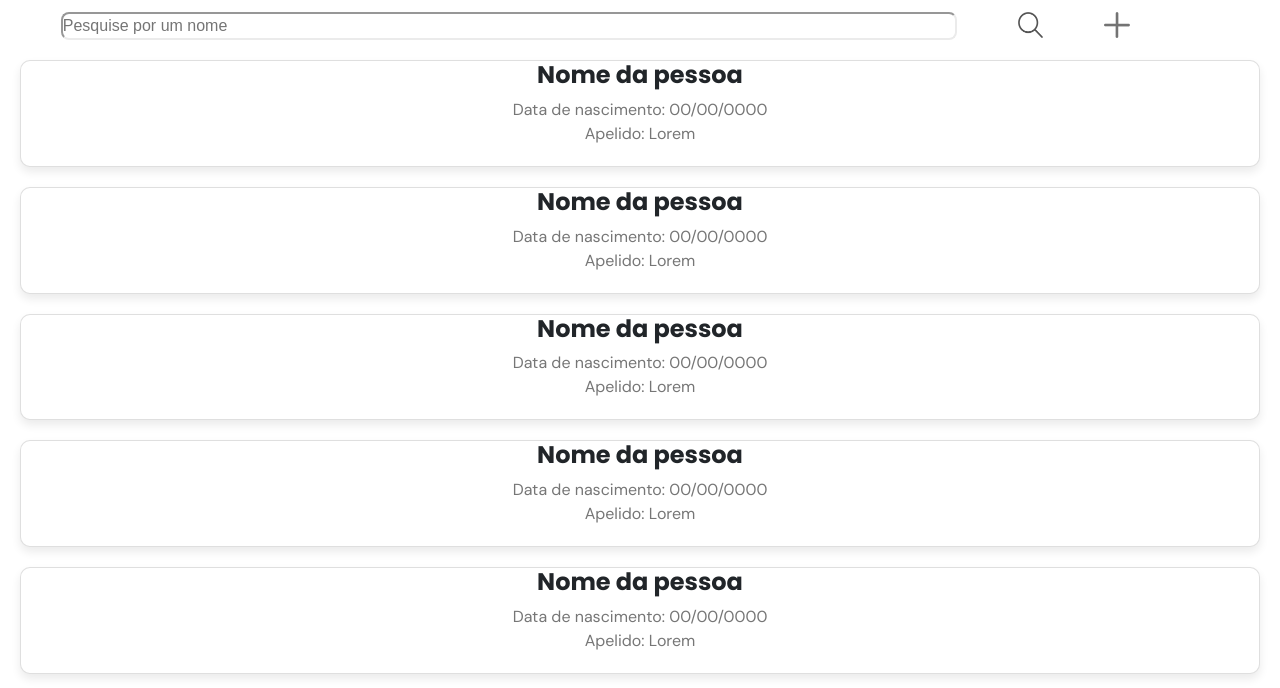
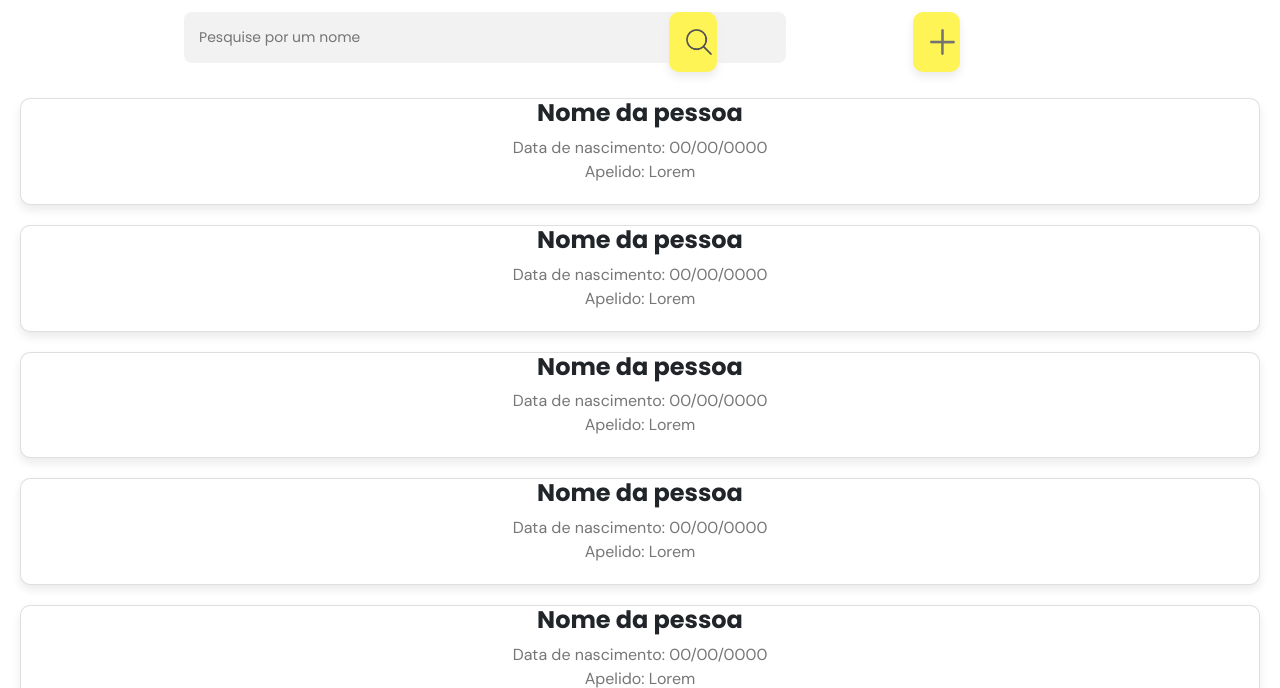
Before and after one commit to gaebizinha/Projeto2, a plain HTML site: page Index/PrivLocalFichas.html in a window 1280 px wide. Shown: the part 196-884 px from the top of the page. Drawn offline with nearby package versions, Linux system fonts and the light colour scheme.

Commit message:
Ajustes nas fichas
coloquei itens no css e no html das fichas

```diff
--- a/Index/PrivLocalFichas.html
+++ b/Index/PrivLocalFichas.html
@@ -21,17 +21,23 @@
 </header>
 <body>
     <div class="closesec">
+        <button>
         <img class="iconpriv" src="./images/close1.png">
+        </button>
     </div>
     <div class="imgTxt4">
         <div>
             <input class="busca" type="text" placeholder="Pesquise por um nome"></input>
         </div>
         <div>
+            <button>
             <img class="iconpriv" src="./images/lupa1.png">
+            </button>
         </div>
         <div>
+            <button>
             <img class="iconpriv" src="./images/mais1.png">
+            </button>
         </div>
     </div>
     <div>
--- a/Index/style.css
+++ b/Index/style.css
@@ -689,3 +689,15 @@ input{
     transition: transform 0.3s ease;
 
   }
+
+  .busca{
+    font-family: "Poppins", sans-serif;
+    outline: 0;
+    background: #f2f2f2;
+    width: 200%;
+    border: 0;
+    margin: 0 0 15px;
+    padding: 15px;
+    box-sizing: border-box;
+    font-size: 14px;
+  }
```
